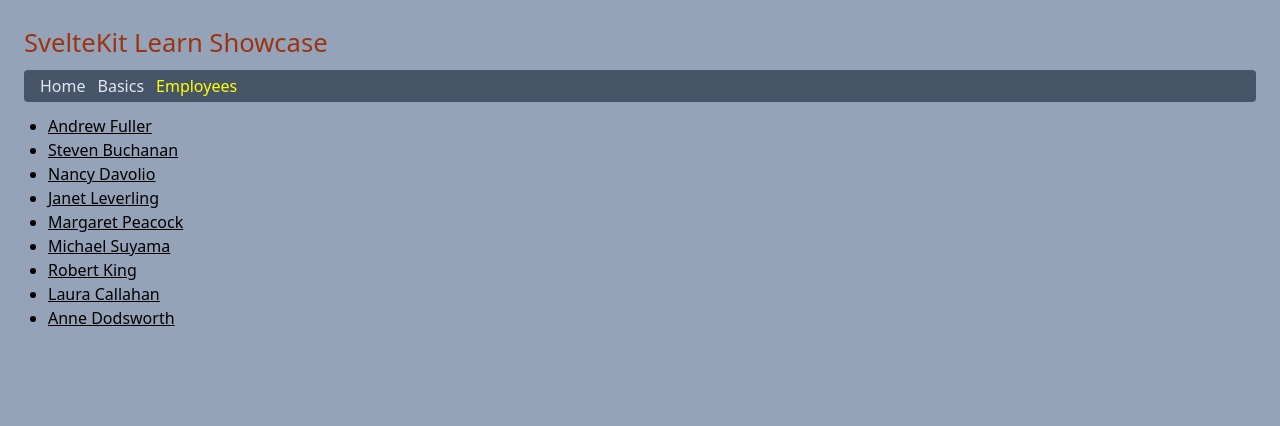
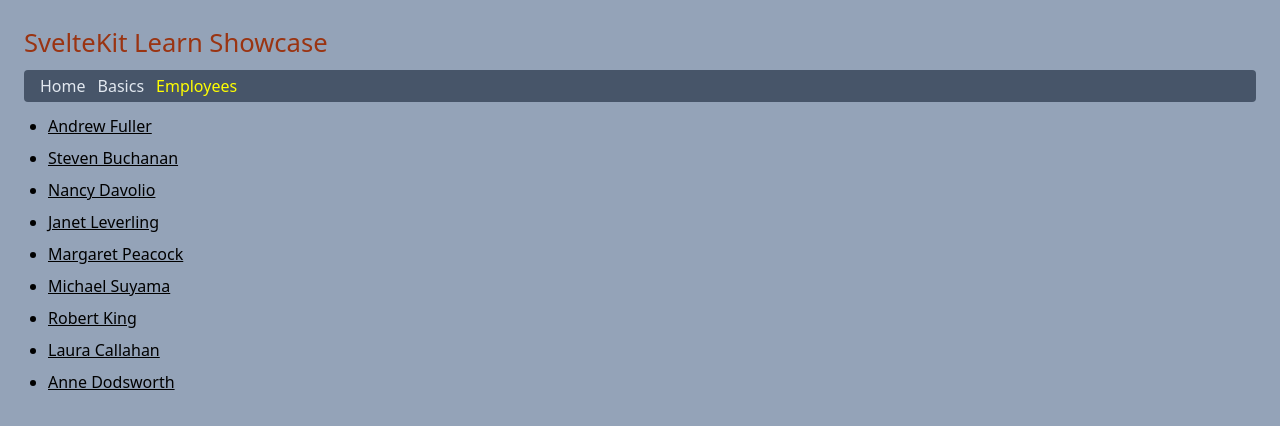
Before and after one commit to edwardtanguay/sveltekit-learn-showcase, a SvelteKit app: page /employees in a window 1280 px wide. Shown: the top 426 px of the page. Built offline with nearby package versions, Linux system fonts and the light colour scheme.

Commit message:
space between

```diff
--- a/src/routes/employees/+page.svelte
+++ b/src/routes/employees/+page.svelte
@@ -5,6 +5,6 @@
 <ul class="list-disc ml-6">
 {#each employees as employee}
 	<!-- <li class="mb-1"><a href={`/employees/${employee.employeeID}`} class="underline">{employee.firstName} {employee.lastName}</a></li> -->
-	<li><a href={`/employees/${employee.employeeID}`} class="underline">{employee.firstName} {employee.lastName}</a></li>
+	<li class="mb-2"><a href={`/employees/${employee.employeeID}`} class="underline">{employee.firstName} {employee.lastName}</a></li>
 {/each}
 </ul>
```
